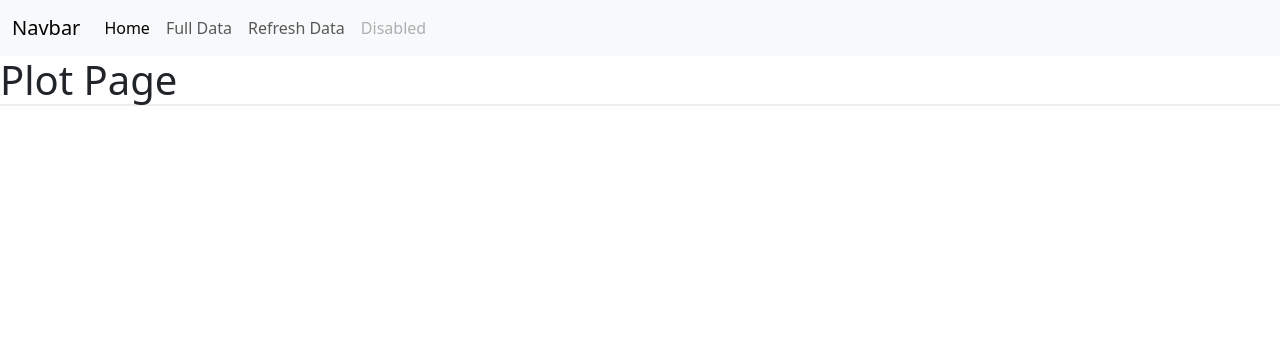
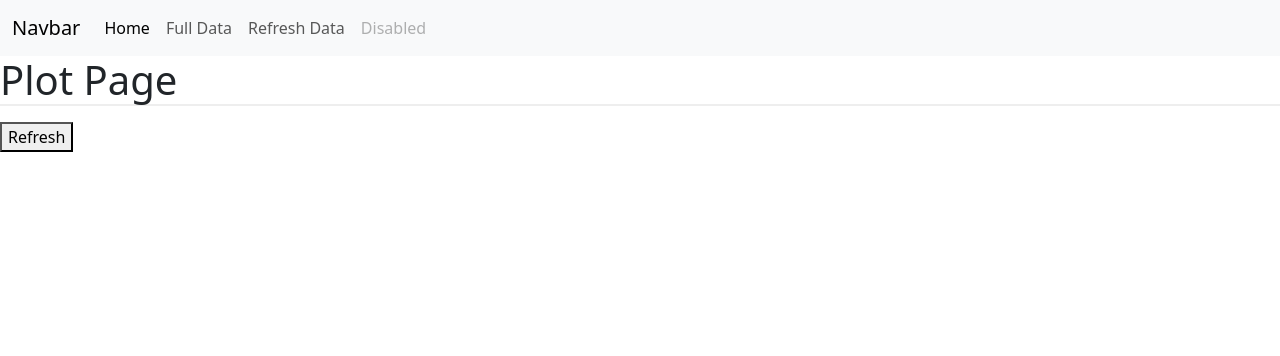
Before and after one commit to Hipsteryoda/flask_stock_visualizer, a Flask app: template web/templates/stock_page.html in a window 1280 px wide. Shown: the top 356 px of the page. Run offline with Flask 3, Linux system fonts and the light colour scheme; the template is opened without the code that fills it, so the values that code supplies are empty; some libraries are stand-ins or nearby versions.

Commit message:
refresh button; not working

```diff
--- a/web/app.py
+++ b/web/app.py
@@ -67,6 +67,10 @@ WHERE datetime IN (SELECT max(datetime) FROM symbol_param_optimized WHERE symbol
     )
     return facts_table
 
+def refresh_opts(symbol):
+    period = '12mo'
+    post_optimization_params(symbol, period)
+
 
 #########################################################################
 
@@ -124,6 +128,10 @@ def rebuild():
 
     return redirect(url_for('home'))
 
+@app.route("/optimization_refresh/<symbol>")
+def optimization_refresh(symbol):
+    refresh_opts(symbol)
+    return redirect('/showLineChart/' + symbol)
 
 @app.route("/showLineChart/<symbol>")
 def showLineChart(symbol):
@@ -156,6 +164,7 @@ def showLineChart(symbol):
                            graphJSON=graphJSON,
                            symbol=symbol,
                            link_dict=link_dict,
+                           refresh_opts=redirect('/optimization_refresh/' + symbol),
                            facts_table=facts_table.to_html(
                                index=False,
                                classes='center'
--- a/web/templates/stock_page.html
+++ b/web/templates/stock_page.html
@@ -91,6 +91,9 @@
     {% endfor %}
     </ul>
   </div>
+  <button onclick={{ refresh_opts }}>
+    Refresh
+  </button>
   <div>
     {{ facts_table | safe }}
   </div>
```
Also changed, not shown: web/db/database.db.
